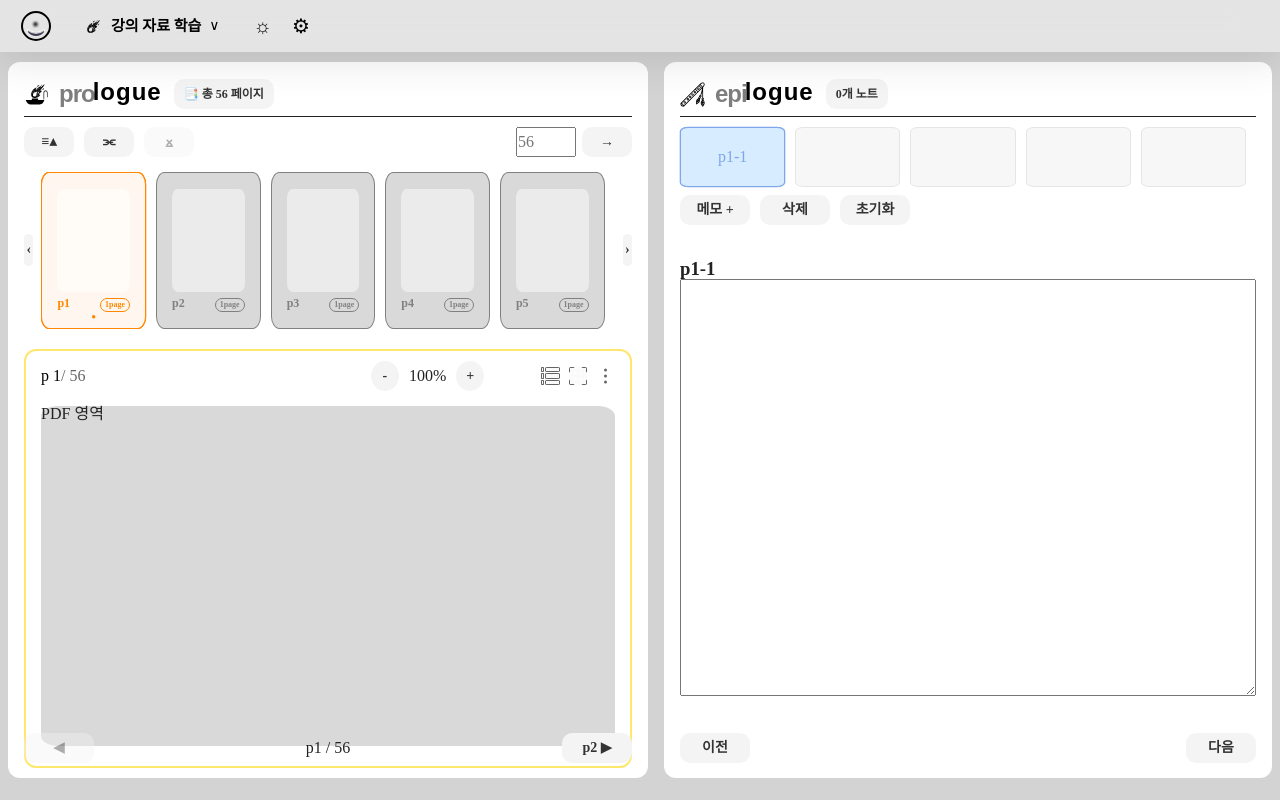
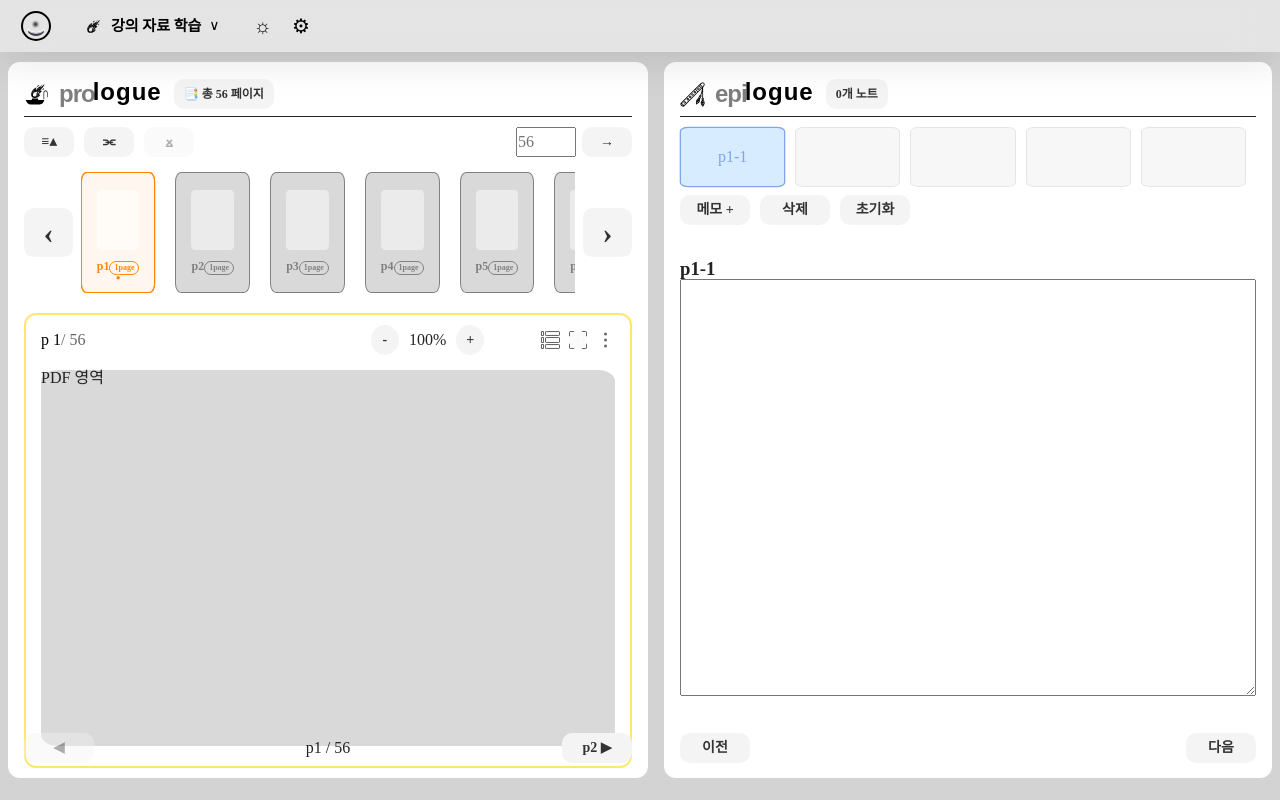
Before and after one commit to sonacbi/seeve, a React (Create React App) app in the folder seeve/: page / in a window 1280 px wide. Built offline with nearby package versions, Linux system fonts and the light colour scheme; a web font is replaced by a local one.

Commit message:
css : 큰 디테일 수정 완료

```diff
--- a/seeve/src/components/professor/ProfessorNavigator.jsx
+++ b/seeve/src/components/professor/ProfessorNavigator.jsx
@@ -94,38 +94,28 @@ function ProfessorNavigator({
      */
     const scrollToIndex =
         useCallback((index) => {
+
             const el =
                 scrollRef.current;
 
             if (!el) return;
 
             const target =
-            el.children[index];
+                el.querySelectorAll(
+                    ".slot"
+                )[index];
 
             if (!target) return;
 
-        const maxScroll =
-            el.scrollWidth -
-            el.clientWidth;
+            target.scrollIntoView({
+                behavior:
+                    "smooth",
+                inline:
+                    "center",
+                block:
+                    "nearest",
+            });
 
-        const offset =
-            target.offsetLeft -
-            el.clientWidth / 2 +
-            target.clientWidth / 2;
-
-        const clamped =
-            Math.max(
-                0,
-                Math.min(
-                    offset,
-                    maxScroll
-                )
-            );
-
-        el.scrollTo({
-            left: clamped,
-            behavior: "smooth",
-        });
         }, []);
 
     /**
@@ -309,7 +299,7 @@ function ProfessorNavigator({
                     }
                 </button>
 
-                <div class="spacer" style={{flex:1}}></div>
+                <div className="spacer" style={{flex:1}}></div>
 
                     <div
                     style={{
--- a/seeve/src/pages/StudyDeskPage.jsx
+++ b/seeve/src/pages/StudyDeskPage.jsx
@@ -123,7 +123,7 @@ function StudyDeskPage() {
 
     const [isDark, setIsDark] = useState(false); // 테스트용 코드
     const { background, c_background } = colorPalette(isDark);
-console.log(mode);
+// console.log(mode);
     return (
 
         <div id="wrapper"
--- a/seeve/src/styles/studyDesk.css
+++ b/seeve/src/styles/studyDesk.css
@@ -250,9 +250,10 @@ table {
 
 /* 좌우 버튼 */
 #flexWrap .navArrow {
-    width: 10px;
-    height: 32px;
-    border-radius: 8px;
+    width: 60px;
+    font-size: 30px;
+    aspect-ratio: 1/1;
+    border-radius: 20%;
     border: none;
     cursor: pointer;
 
@@ -261,7 +262,7 @@ table {
 /* 스크롤 영역 */
 .professorSlot {
     display: flex;
-    gap: 10px;
+    gap: 20px;
 
     width: 100%;
     min-width: 0;
@@ -286,8 +287,11 @@ table {
 }
 
 /* slot 공통 양식 */
-.noteSlot .slot, .professorSlot .slot{
+.noteSlot .slot{
     flex: 0 0 calc((100% - 50px) / 5);
+}
+.professorSlot .slot{
+    flex: 0 0 calc((100% - 240px) / 12);
 }
 .slot{
     width: var(--slot-width);
@@ -343,10 +347,10 @@ table {
     /* border: var(--slot-border); */
     color : var(--slot-color);
     width: 100%;
-    aspect-ratio: 1/1.414;
+    aspect-ratio: 1/1.4;
     border-radius: 8%;
 
-    margin-bottom: 5px;
+    margin-bottom: 10px;
 }
 
 .slot .PDFPageInfo{
@@ -369,7 +373,7 @@ table {
     font-size: 0.5rem;
     position: absolute;
     width: 100%;
-    transform: translateY(16px);
+    transform: translateY(14px);
     text-shadow:
     2px 0 2px rgba(245, 245, 245, 0.5),
     -2px 0 2px rgba(245, 245, 245, 0.5),
```
Lines whose indentation alone changed are shown as unchanged.
